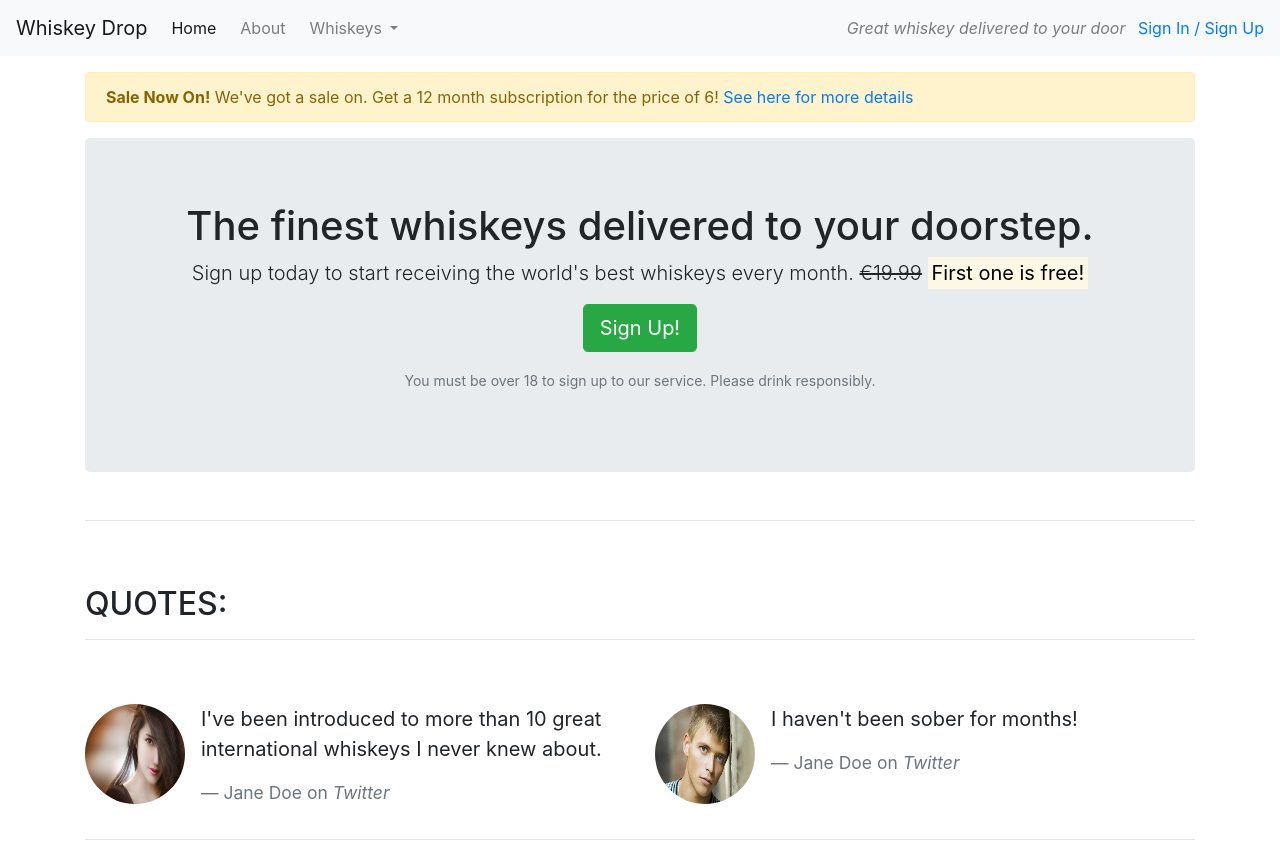
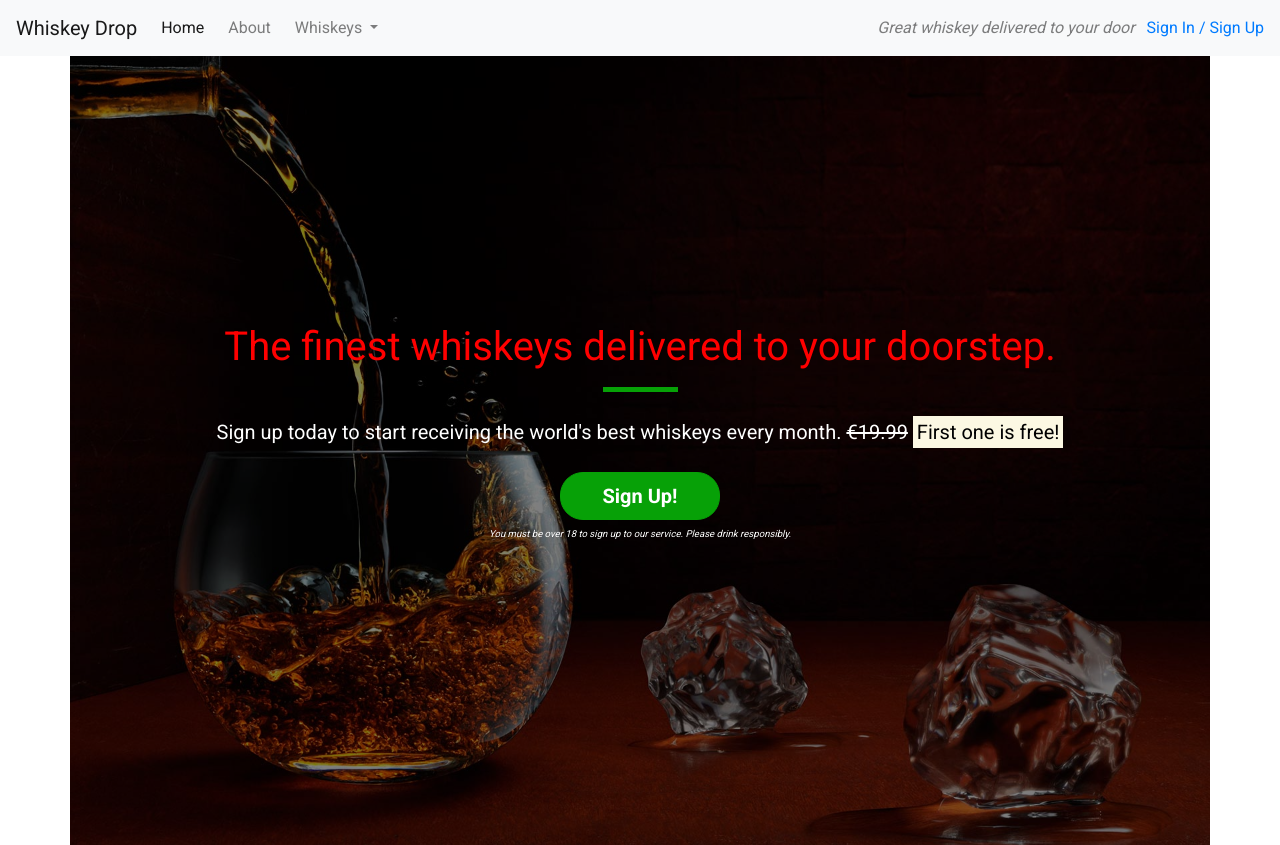
Before and after one commit to Ngozi89/tryit, a plain HTML site: page index.html in a window 1280 px wide. Shown: the top 845 px of the page. Drawn offline with nearby package versions, Linux system fonts and the light colour scheme.

Commit message:
Add css and background image

```diff
--- /dev/null
+++ b/assets/style.css
@@ -0,0 +1,100 @@
+body {
+    font-family: 'Roboto', sans-serif;
+}
+
+.alert-container {
+
+}
+
+.callout-container {
+    height: 100vh;
+
+    background: url(../assets/images/Whiskey-Pour-in-Round-Glass-1.jpg) no-repeat bottom right fixed;
+    -webkit-background-size: cover;
+    -moz-background-size: cover;
+    -o-background-size: cover;
+    background-size: cover;
+
+    display: flex;
+    align-items: center;
+    justify-content: center;
+
+    position: relative;
+}
+
+.opaque-overlay {
+    position: absolute;
+    top: 0;
+    left: 0;
+    height: 100%;
+    width: 100%;
+    background-color: rgba(0, 0, 0, 0.5);
+}
+
+.quotes-container {
+
+}
+
+.features.container {
+
+}
+
+/* Block divider */
+.block-divider {
+    width: 75px;
+    height: 5px;
+    border: 0;
+    background-color: rgb(7, 161, 7);
+}
+
+.block-divider--green {
+    background-color: rgb(7, 161, 7);
+}
+
+.block-divider--short {
+    width: 35px;
+}
+
+/*Jumbotron */
+
+.jumbotron {
+    background-color: transparent;
+}
+
+.jumbotron {
+    color: red;
+    font-weight: bold;
+    margin-bottom: 30px;
+}
+
+.jumbotron .lead {
+    margin: 25px;
+    color: #fff;
+}
+
+.jumbotron small {
+    font-size: 60%;
+    font-style: italic;
+    color: white;
+}
+
+/* Buttons */
+.btn--cta {
+    font-weight: bold;
+    border-radius: 23px;
+    width: 160px;
+}
+
+.btn--red {
+    color: #fff;
+    background-color: rgb(7, 161, 7);
+    border-color: rgb(7, 161, 7);
+}
+
+.btn--red:hover,
+.btn--red:active,
+.btn--red:focus,
+.btn--red:active:focus {
+    background-color: rgb(7, 161, 7);
+    border-color: rgb(7, 161, 7);
+}
--- a/index.html
+++ b/index.html
@@ -12,6 +12,8 @@
         crossorigin="anonymous"></script>
         <!-- Font Awesom kit -->
         <script src="https://kit.fontawesome.com/a6f48824c3.js" crossorigin="anonymous"></script>
+        <link href="https://fonts.googleapis.com/css?family=Roboto:400,700" rel="stylesheet">
+        <link rel="stylesheet" href="assets/style.css">
 </head>
 <body>
     <!--Nav-->
@@ -49,7 +51,7 @@
         </div>
         <!--</div>-->
     </nav>
-    <article class="container mt-3">
+    <!-- <div class="container alert-container">
         <div class="row d-none d-sm-block">
             <div class="col-12">
                 <div class="alert alert-warning">
@@ -58,26 +60,31 @@
                 </div>
             </div>
         </div>
+        </div> -->
+        <div class="container callout-container">
         <!-- Callout -->
+        <div class="opaque-overlay">&nbsp;</div>
         <div class="row">
             <div class="col-12">
                 <section class="callout jumbotron text-center">
-                    <h1>The finest whiskeys delivered to your doorstep.</h1>
+                    <h1 class="jumbotron-header">The finest whiskeys delivered to your doorstep.</h1>
+                    <hr class="block-divider block-divider--green">
                     <p class="lead">Sign up today to start receiving the world's best whiskeys every month.
                         <s class="d-none d-sm-inline">€19.99</s>
                         <span class="d-inline d-sm-none"><br></span>
                         <strong><mark>First one is free!</mark></strong>
                     </p>
-                    <p><button class="btn btn-lg btn-success" data-toggle="modal" data-target="#signUpModal">Sign
-                            Up!</button></p>
+                        <button class="btn btn-lg btn--cta btn--red" data-toggle="modal" data-target="#signUpModal">Sign
+                            Up!</button>
                     <p class="text-muted"><small>You must be over 18 to sign up to our service. Please drink
                             responsibly.</small></p>
                 </section>
             </div>
         </div>
         <!-- /.callout -->
-        <hr>
+        </div>
         <!-- Quotes -->
+        <div class="container quotes-container">
         <section class="quotes">
             <div class="row">
                 <div class="col-12 my-5">
@@ -115,8 +122,9 @@
             </div>
         </section>
         <!-- /.quotes -->
-        <hr>
+        </div>
         <!-- Features -->
+        <div class="features-container"></div>
         <section class="features">
             <div class="row">
                 <div class="col-12 my-5">
@@ -156,7 +164,8 @@
             </div>
         </section>
         <!-- /.features -->
-    </article>
+        </div>
+    </div>
 
     <div class="modal" tabindex="-1" role="dialog" id="signUpModal">
         <div class="modal-dialog" role="document">
```
Also changed, not shown: assets/images/Whiskey-Pour-in-Round-Glass-1.jpg (added), 1 other file.
